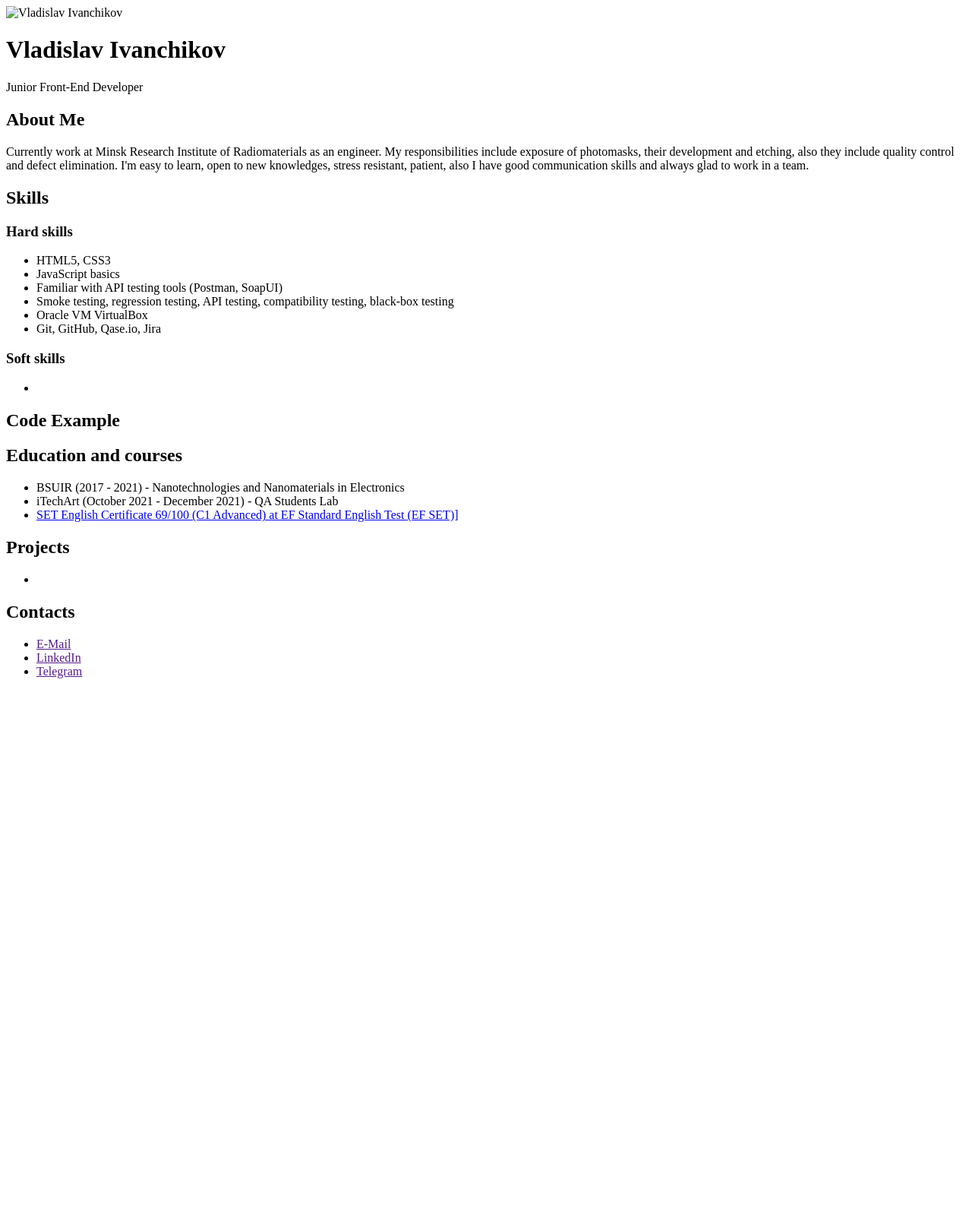
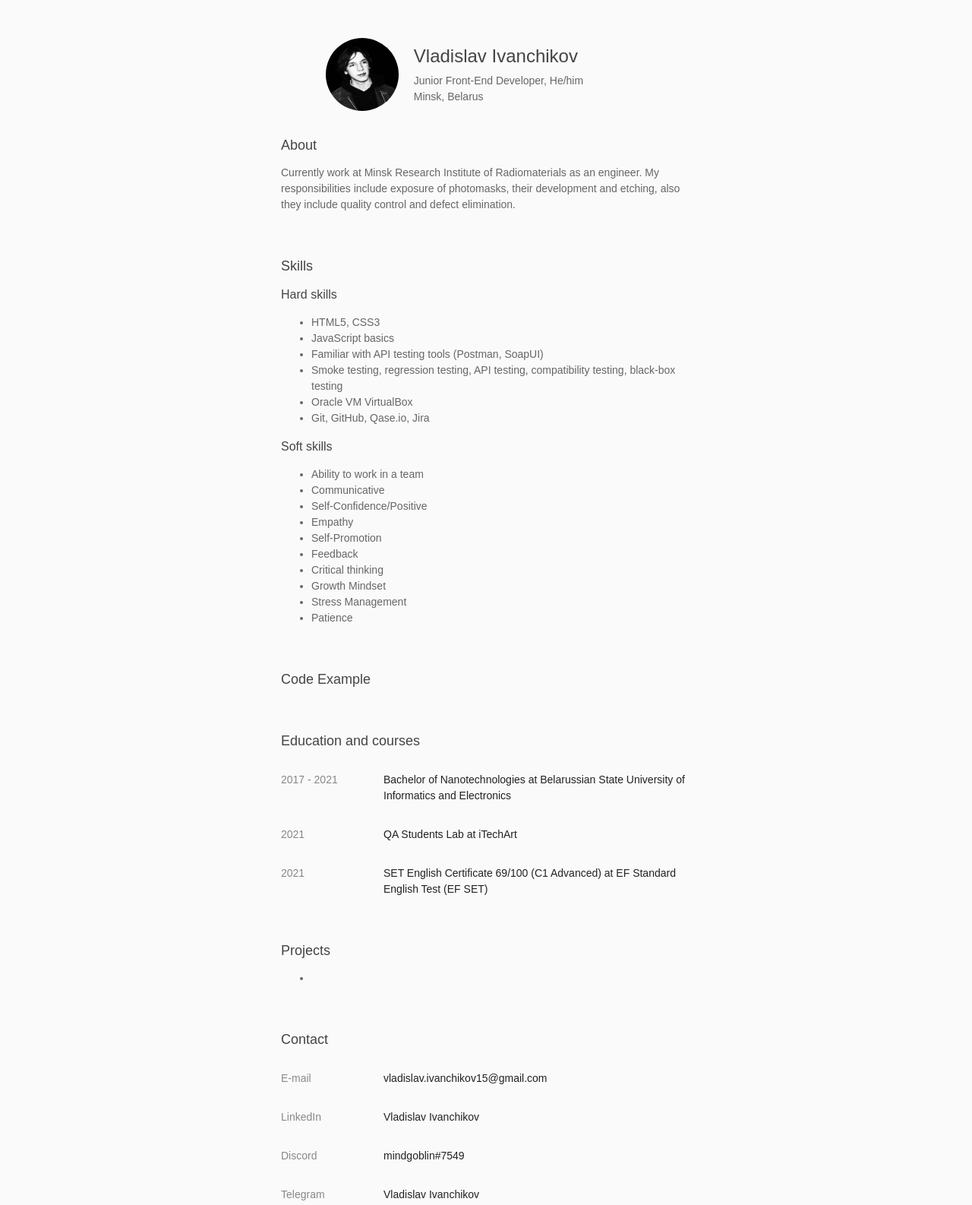
Before and after one commit to gigabrain3000/rsschool-cv, a plain HTML site: page rsschool-cv-html/index.html in a window 1280 px wide. Shown: the whole page at 76% size. Before the commit the page ends 909 px from the top, so only its background shows below. Drawn offline with Linux system fonts and the light colour scheme.

Commit message:
feat: add avatar and soft skills, make some changes in About, Skills, Education and Courses and Contacts, link index.html with styles.css, fix alignments and padding

```diff
--- a/rsschool-cv-html/index.html
+++ b/rsschool-cv-html/index.html
@@ -3,18 +3,24 @@
     <head>
         <title>Vladislav Ivanchikov CV</title>
         <meta charset="UTF-8">
+        <link rel="stylesheet" href="styles.css">
     </head>
     <body>
         <header>
-            <img src="" alt="Vladislav Ivanchikov">
-            <h1>Vladislav Ivanchikov</h1>
-            <p>Junior Front-End Developer</p>
+            <section class="meblock">
+                <img class="avatar" src="CV Photo.jpg" alt="Vladislav Ivanchikov">
+                <div class="headertitle">
+                    <h1>Vladislav Ivanchikov</h1>
+                    <p>Junior Front-End Developer, He/him</p>
+                    <p>Minsk, Belarus</p>
+                </div>
+            </section>
+
         </header>
         <main>
             <section class="infoblock">
-                <h2>About Me</h2>
-                <p>Currently work at Minsk Research Institute of Radiomaterials as an engineer. My responsibilities include exposure of photomasks, their development and etching, also they include quality control and defect elimination.
-                    I'm easy to learn, open to new knowledges, stress resistant, patient, also I have good communication skills and always glad to work in a team.</p>
+                <h2>About</h2>
+                <p>Currently work at Minsk Research Institute of Radiomaterials as an engineer. My responsibilities include exposure of photomasks, their development and etching, also they include quality control and defect elimination.</p>
             </section>
             <section class="infoblock">
                 <h2>Skills</h2>
@@ -29,7 +35,16 @@
                 </ul>
                 <h3>Soft skills</h3>
                 <ul>
-                    <li></li>
+                    <li>Ability to work in a team</li>
+                    <li>Communicative</li>
+                    <li>Self-Confidence/Positive</li>
+                    <li>Empathy</li>
+                    <li>Self-Promotion</li>
+                    <li>Feedback</li>
+                    <li>Critical thinking</li>
+                    <li>Growth Mindset</li>
+                    <li>Stress Management</li>
+                    <li>Patience</li>
                 </ul>
             </section>
             <section class="infoblock">
@@ -38,11 +53,18 @@
             </section>
             <section class="infoblock">
                 <h2>Education and courses</h2>
-                <ul>
-                    <li>BSUIR (2017 - 2021) - Nanotechnologies and Nanomaterials in Electronics</li>
-                    <li>iTechArt (October 2021 - December 2021) - QA Students Lab</li>
-                    <li><a href="https://www.efset.org/cert/PzM8PL">SET English Certificate 69/100 (C1 Advanced) at EF Standard English Test (EF SET)]</a></li>
-                </ul>
+                <div class="stage">
+                    <div class="year"><p>2017 - 2021</p></div>
+                    <div class="place"><a href="https://www.bsuir.by>">Bachelor of Nanotechnologies at Belarussian State University of Informatics and Electronics</a></div>
+                </div>
+                <div class="stage">
+                    <div class="year"><p></p>2021</div>
+                    <div class="place"><a href="https://www.itechart.com">QA Students Lab at iTechArt</a></div>
+                </div>
+                <div class="stage">
+                    <div class="year"><p>2021</p></div>
+                    <div class="place"><a href="https://www.efset.org/cert/PzM8PL">SET English Certificate 69/100 (C1 Advanced) at EF Standard English Test (EF SET)</a></div>
+                </div>
             </section>
             <section class="infoblock">
                 <h2>Projects</h2>
@@ -51,12 +73,23 @@
                 </ul>
             </section>
             <section class="infoblock">
-                <h2>Contacts</h2>
-                <ul>
-                    <li><a href="">E-Mail</a></li>
-                    <li><a href="">LinkedIn</a></li>
-                    <li><a href="">Telegram</a></li>
-                </ul>
+                <h2>Contact</h2>
+                <div class="stage">
+                    <div class="resource"><p>E-mail</p></div>
+                    <div class="contact"><a href="mailto:vladislav.ivanchikov15@gmail.com">vladislav.ivanchikov15@gmail.com</a></div>
+                </div>
+                <div class="stage">
+                    <div class="resource"><p>LinkedIn</p></div>
+                    <div class="contact"><a href="https://www.linkedin.com/in/vladislav-ivanchikov/">Vladislav Ivanchikov</a></div>
+                </div>
+                <div class="stage">
+                    <div class="resource"><p>Discord</p></div>
+                    <div class="contact"><a href="mindgoblin#7549">mindgoblin#7549</a></div>
+                </div>
+                <div class="stage">
+                    <div class="resource"><p>Telegram</p></div>
+                    <div class="contact"><a href="https://www.t.me/mindgoblinmindgoblin">Vladislav Ivanchikov</a></div>
+                </div>
             </section>
         </main>
         <footer>
--- a/rsschool-cv-html/styles.css
+++ b/rsschool-cv-html/styles.css
@@ -1,6 +1,86 @@
 body {
     margin: 0;
-    background-color: #FFFFFF;
-    color: #000000;
+    background-color: #fafafa;
+    color: #666;
+    font-size: 14px;
+    font-family: "Graphik", sans-serif;
+    font-weight: 400;
+}
+header {
+    margin: auto;
+    width: 33%;
+}
+main {
+    width: 100%;
+}
+footer {
+    width: 100%;
+}
+a {
+    color: #222;
+    text-decoration: none;
+}
+a:hover {
+    text-decoration: underline;
+}
+h1 {
+    color: #444;
+    font-size: 24px;
+    margin: 10px 0px;
+    font-weight: 300;
+}
+h2 {
+    font-weight: 300;
+    color: #444;
+    font-size: 18px;
+}
+h3 {
+    font-weight: 300;
+    color: #444;
     font-size: 16px;
 }
+.meblock {
+    display: flex;
+    padding: 50px 0 20px 0;
+}
+.avatar {
+    border-radius: 50%;
+    width: 96px;
+    height: 96px;
+}
+.headertitle {
+    margin-left: 20px;
+}
+.headertitle p {
+    margin: 5px 0;
+}
+.infoblock {
+    margin: 0px auto 60px auto;
+    max-width: 540px;
+    line-height: 1.5em;
+}
+.infoblock li {
+    margin-left: 0;
+}
+.stage {
+    display: grid;
+    grid-template-columns: 25% 100%;
+    margin: 30px 0;
+}
+.stage p {
+    margin: 0;
+}
+.year {
+    width: max-content;
+    color: #888;
+}
+.place {
+    width: 75%;
+}
+.resource {
+    width: max-content;
+    color: #888;
+}
+.contact {
+    width: 75%;
+}
```
Also changed, not shown: rsschool-cv-html/CV Photo.jpg (added).
